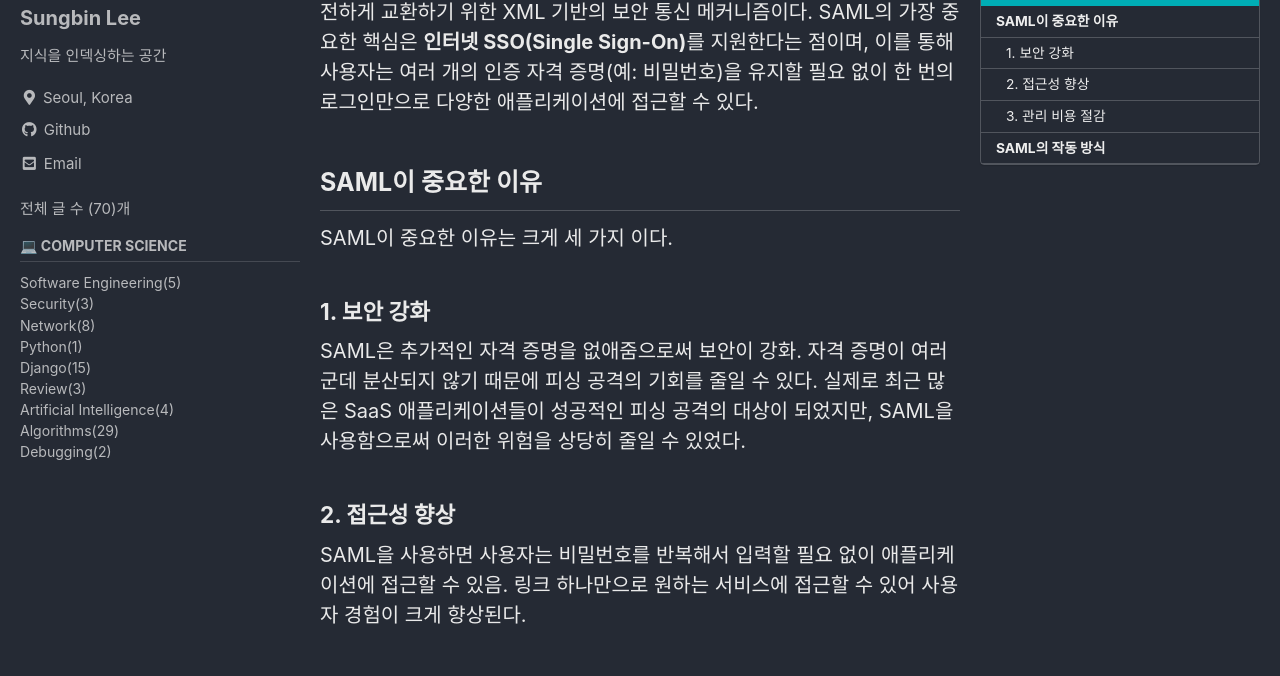
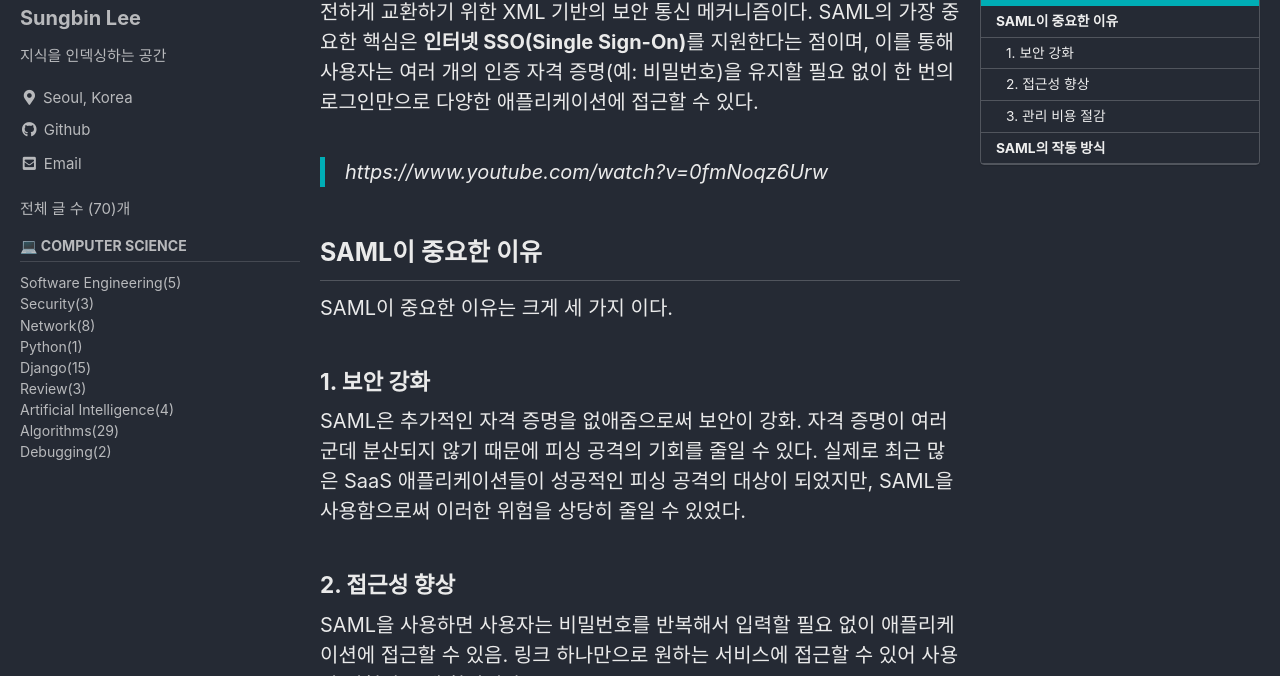
Before and after one commit to sungbinlee/tech.sungbinlee.dev, a Jekyll site: the page built from _posts/Network/2024-10-11-SAML.md, in a window 1280 px wide and 900 px high, cut to the strip 224-900 px from the top of the window. Built offline with Jekyll 4.4.1, drawn with Linux system fonts in a browser that asks for light colours; cached includes are drawn as plain includes; comment, search, counter and statistics services are not loaded; part of the change alters nothing that is shown.

Commit message:
Update 2024-10-11-SAML.md

```diff
--- a/_posts/Network/2024-10-11-SAML.md
+++ b/_posts/Network/2024-10-11-SAML.md
@@ -10,6 +10,8 @@ toc: true
 toc_sticky: true
 ---
 SAML(Security Assertion Markup Language)은 조직 간 신원 정보를 안전하게 교환하기 위한 XML 기반의 보안 통신 메커니즘이다. SAML의 가장 중요한 핵심은 **인터넷 SSO(Single Sign-On)**를 지원한다는 점이며, 이를 통해 사용자는 여러 개의 인증 자격 증명(예: 비밀번호)을 유지할 필요 없이 한 번의 로그인만으로 다양한 애플리케이션에 접근할 수 있다.
+
+> https://www.youtube.com/watch?v=0fmNoqz6Urw
 
 ## SAML이 중요한 이유
 
```
